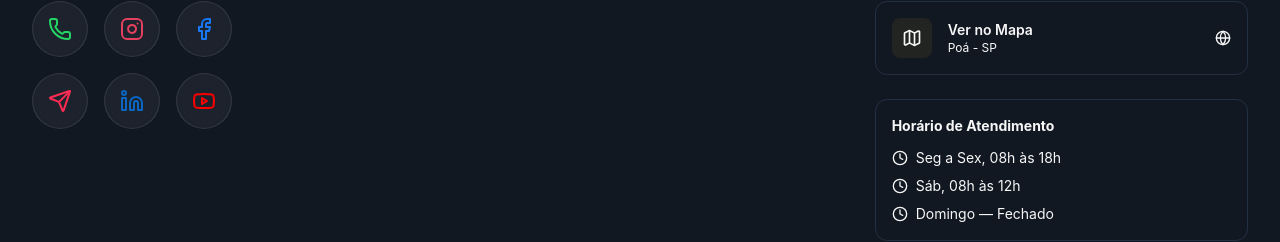
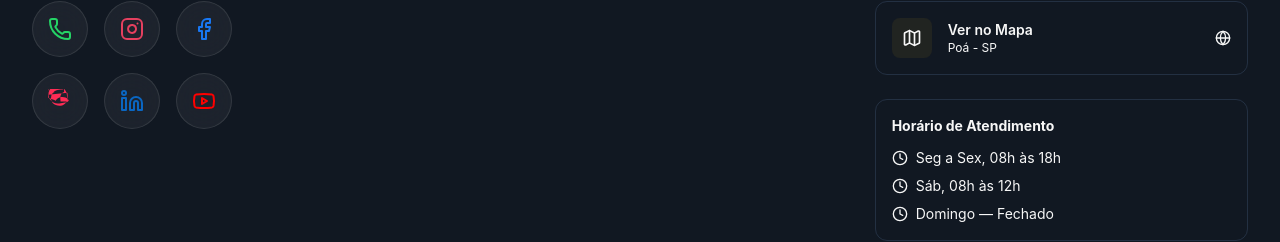
Before and after one commit to Evandro-J-O-Andrade/jrtercerisados, a React (Vite) app: page / in a window 1280 px wide. Shown: the part 6697-6939 px from the top of the page. Built offline with nearby package versions, Linux system fonts and the light colour scheme; no server answers; a web font is replaced by a local one.

Commit message:
fix: Replace Send icon with custom TikTok icon in footer

```diff
--- a/src/components/layout/Footer.tsx
+++ b/src/components/layout/Footer.tsx
@@ -7,7 +7,6 @@ import {
   Clock,
   Instagram,
   Facebook,
-  Send,
   Linkedin,
   Youtube,
   Heart,
@@ -16,6 +15,18 @@ import {
 } from 'lucide-react';
 import { COMPANY, SOCIAL_LINKS } from '@/config';
 import { IMAGES } from '@/config/images';
+
+const TikTokIcon = (props: React.SVGProps<SVGSVGElement>) => (
+  <svg
+    viewBox="0 0 24 24"
+    fill="currentColor"
+    width="1em"
+    height="1em"
+    {...props}
+  >
+    <path d="M19.381 3.64c.004.023.017.044.021.066.393 2.383.36 4.784-.097 7.166-.457 2.391-2.318 4.443-4.578 5.291-2.26.848-4.675.796-6.899-.108-2.225-.904-3.964-2.713-4.535-4.925-.572-2.212-.266-4.532.95-6.445 1.216-1.913 3.146-3.256 5.334-3.737 2.188-.481 4.445-.173 6.49-1.077v3.022c-1.732.503-2.968 2-3.499 3.845-.532 1.843-.214 3.898 0 5.718h6.461c.166-2.188.158-4.38-.097-6.565-.255-2.183-1.173-4.242-2.682-5.822-1.51-1.581-3.333-2.57-5.262-2.856-1.929-.285-3.92-.08-5.732.644-1.814.726-3.25 2.115-4.068 3.967-1.24 2.85-.928 6.17.897 8.607 1.825 2.438 4.727 3.968 7.752 3.968h.094c.443.015.887.022 1.329.022h.01c1.937 0 3.898-.279 5.786-.829.983-.284 2.005-.664 2.917-1.207.296-.175.568-.379.822-.603a6.59 6.59 0 0 0-.693-1.203c-.686-.804-1.534-1.504-2.549-1.967-.955-.432-1.93-.66-2.932-.683h-.026c-.844-.011-1.692.097-2.513.324-1.547.376-2.894 1.296-3.786 2.57-.18.264-.346.536-.496.821-1.433-.594-2.896-1.18-4.335-1.751-1.44-.569-2.846-1.127-4.216-1.665-1.37-.538-2.704-1.053-4.003-1.547a10.46 10.46 0 0 1 0-6.538c0-.015.008-.03.008-.045a7.875 7.875 0 0 0 0-1.592c0-.034-.016-.067-.024-.101a9.556 9.556 0 0 1 2.015 1.355c.897.68 1.952 1.154 3.06.83.057-.013.114-.027.17-.04.625 1.103 1.543 1.978 2.597 2.556.962.53 2.017.727 3.061.564.256-.037.506-.095.749-.161-1.515-.83-3.196-1.29-4.912-1.348-.741-.023-.867-.894-1.67-1.051-1.26-.28-2.505-.217-3.717.091-1.213.308-2.372.993-3.398 2.004-1.026 1.011-1.814 2.255-2.306 3.647z" />
+  </svg>
+);
 
 const footerEcosystem = [
   {
@@ -70,7 +81,7 @@ const socialLinks = [
   {
     label: 'TikTok',
     href: SOCIAL_LINKS.tiktok,
-    icon: Send,
+    icon: TikTokIcon,
     color: '#FE2C55',
     glow: 'rgba(254,44,85,0.4)',
   },
```
